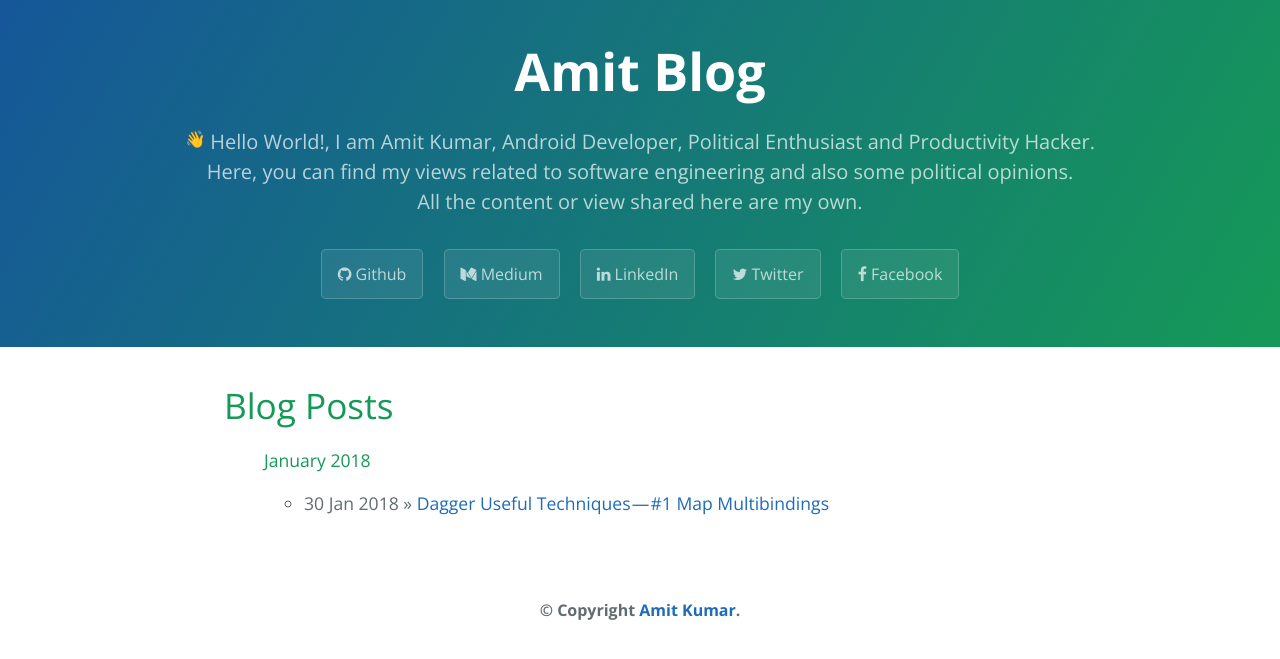
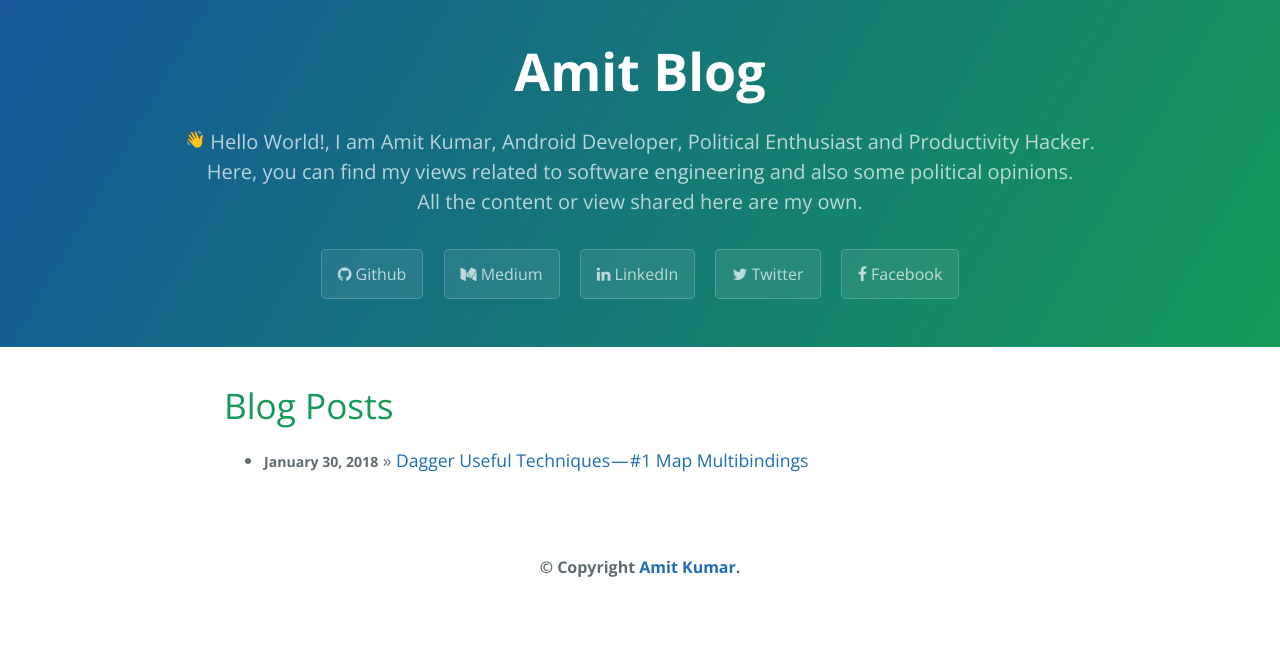
Before and after one commit to amitkma/amitkma.github.io, a Jekyll site: the page built from index.html, in a window 1280 px wide. Shown: the top 659 px of the page. Built offline with Jekyll 4.4.1, drawn with Linux system fonts in a browser that asks for light colours; emoji names are drawn with the system emoji font; the list of posts is cut into pages by our own code.

Commit message:
Format date

```diff
--- a/index.html
+++ b/index.html
@@ -7,32 +7,9 @@ title: {{ site.name }}
 
 <div id="home" class="main-content">
   <h1>Blog Posts</h1>
-  <ul>
+  <ul class="posts">
     {% for post in site.posts %}
-    {% capture this_year %}{{ post.date | date: "%Y" }}{% endcapture %}
-  	{% capture this_month %}{{ post.date | date: "%B" }}{% endcapture %}
-  	{% capture prev_year %}{{ post.previous.date | date: "%Y" }}{% endcapture %}
-  	{% capture prev_month %}{{ post.previous.date | date: "%B" }}{% endcapture %}
-
-  	{% if forloop.first %}
-    	<h4>{{ this_month }} {{ this_year }}</h4>
-    	<ul>
-  	{% endif %}
-  	<li><span>{{ post.date | date_to_string }}</span> &raquo; <a href="{{ post.url }}">{{ post.title }}</a></li>
-
-  	{% unless forloop.last %}
-    	{% if this_year != prev_year %}
-      	</ul>
-      	<h4>{{ prev_month }} {{ prev_year }}</h4>
-      	<ul>
-    {% else %}
-      {% if this_month != prev_month %}
-        </ul>
-        <h4>{{ prev_month }} {{ prev_year }}</h4>
-        <ul>
-      {% endif %}
-    {% endif %}
-  {% endunless %}
+      <li><span><small><strong>{{ post.date | date:"%B %-d, %Y" }}</strong></small></span> &raquo; <a href="{{ site.baseurl }}{{ post.url }}">{{ post.title }}</a></li>
     {% endfor %}
   </ul>
 </div>
```
